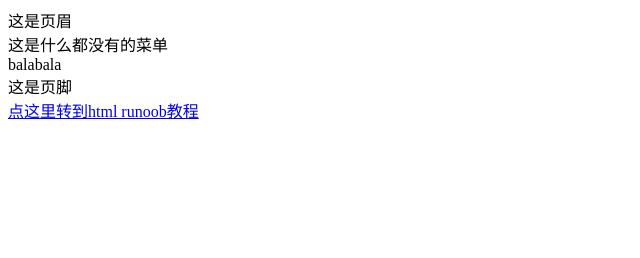
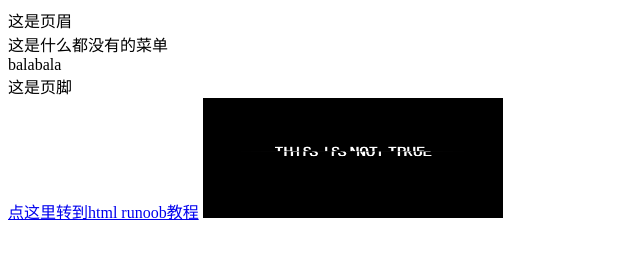
Before and after one commit to GuFurunyu/websiteTryAgain, a plain HTML site: page index.html in a window 1280 px wide. Shown: the whole page, without its empty margins (0-640 px from the left). Drawn offline with Linux system fonts and the light colour scheme.

Commit message:
Update index.html

```diff
--- a/index.html
+++ b/index.html
@@ -25,5 +25,6 @@ balabala
 这是页脚
 </footer>
 <a href="http://www.runoob.com/html/html-attributes.html">点这里转到html runoob教程</a>
+<img src="MinimalismOriginal_2.png" width="300" height="120"/>
 </body>
 </html>
```
